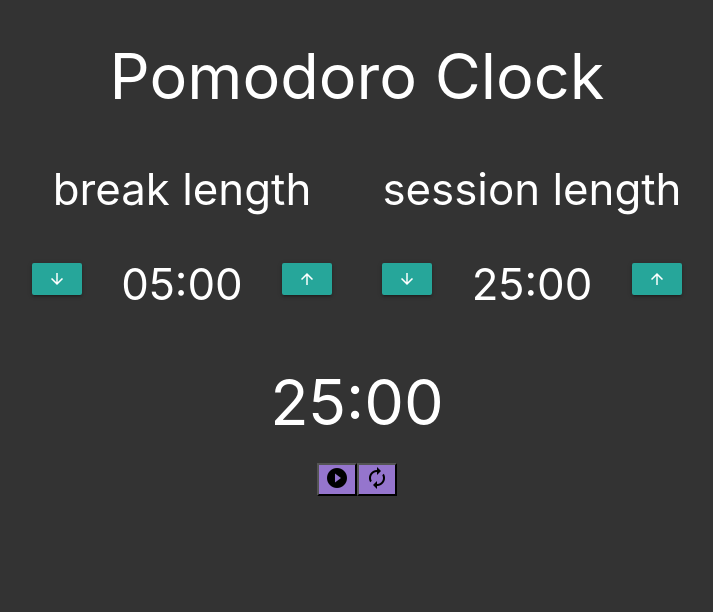
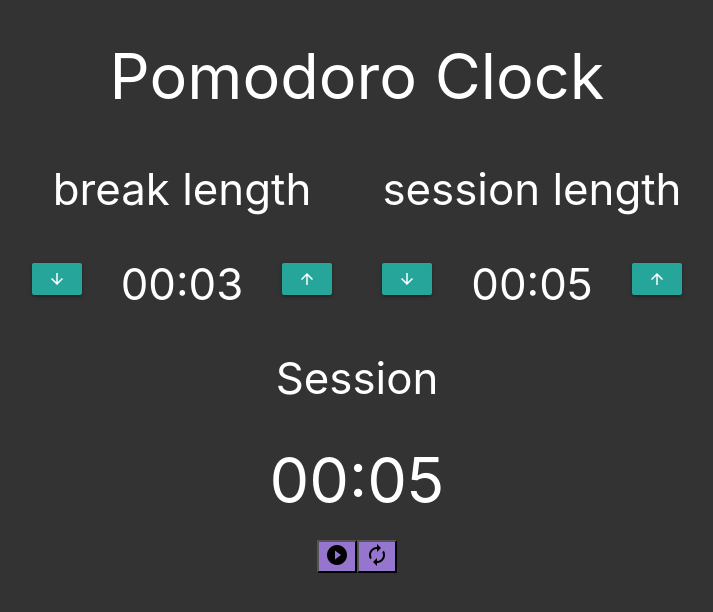
Before and after one commit to Kvirike/pomodoro-clock, a React (Create React App) app: page / in a window 1280 px wide. Shown: the top 612 px of the page, without its empty margins (283-996 px from the left). Built offline with nearby package versions, Linux system fonts and the light colour scheme.

Commit message:
sound effect and break
adding sound effect,  and if else condition for checking the break time, play sound and process the transition again

```diff
--- a/src/App.js
+++ b/src/App.js
@@ -3,12 +3,17 @@ import { useState } from 'react';
 import './App.css';
 
 function App() {
-  const [displayTime, setDisplayTime]=useState(25*60);
-  const [breakTime, setBreakTime] = useState(5 * 60);
-  const [sessionTime, setSessionTime] = useState(25 * 60);
+  const [displayTime, setDisplayTime]=useState(5);
+  const [breakTime, setBreakTime] = useState(3);
+  const [sessionTime, setSessionTime] = useState(5);
   const [timerOn, setTimerOn] = useState(false);
   const [onBreak, setOnbreak] = useState(false);
+  const [breakAudio, setBreakAudio] = useState(new Audio('/absolute/path/to/media/alarm.mp3'));
 
+  const playBreakSound = () => {
+    breakAudio.currentTime = 0;
+    breakAudio.play()
+  }
 
   const formatTime = (time) => {
     let minutes = Math.floor(time / 60);
@@ -46,6 +51,17 @@ function App() {
         date = new Date().getTime();
         if(date > nextDate){
           setDisplayTime(prev =>{
+            if(prev <= 0 && !onBreakVariable){
+              playBreakSound();
+              onBreakVariable = true;
+              setOnbreak(true)
+              return breakTime;
+            }else if(prev <= 0 && onBreakVariable){
+              playBreakSound();
+              onBreakVariable = false;
+              setOnbreak(false)
+              return sessionTime;
+            }
             return prev - 1;
           });
           nextDate += second;
@@ -85,6 +101,7 @@ function App() {
           formatTime={formatTime}
         />
       </div>
+      <h3>{onBreak ? "Break" : "Session"}</h3>
       <h1>{formatTime(displayTime)}</h1>
       <button className='"btn-large deep-purple lighten-2' onClick={controlTime}>
         {timerOn ?
```
Also changed, not shown: 1 other file (tests, documents, lock files or other folders).
